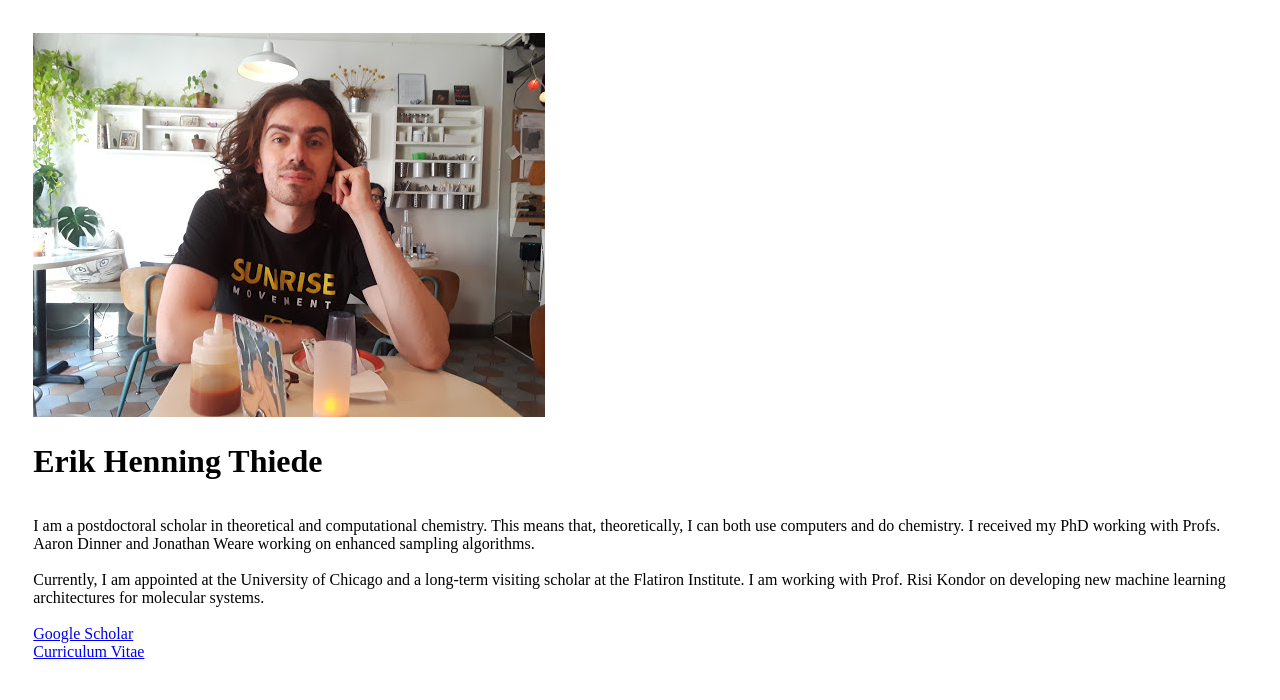
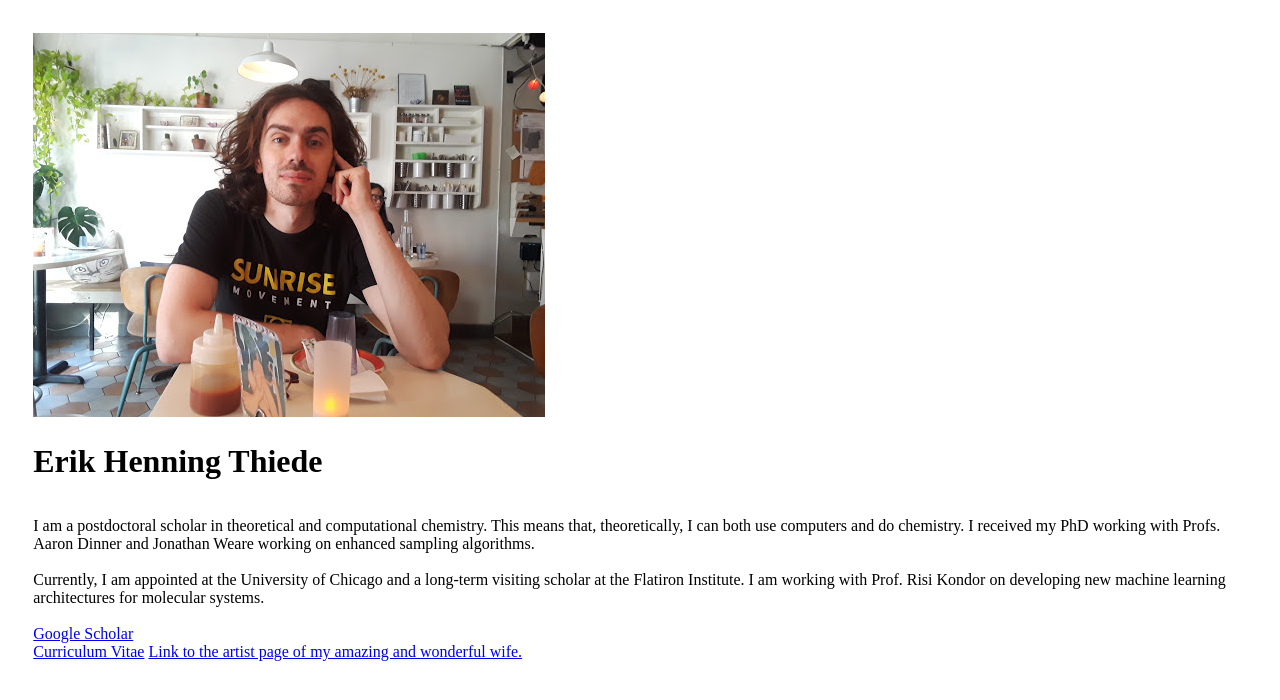
Before and after one commit to ehthiede/ehthiede.github.io, a plain HTML site: page index.html in a window 1280 px wide. Drawn offline with Linux system fonts and the light colour scheme.

Commit message:
Added link to Serafina's page

```diff
--- a/index.html
+++ b/index.html
@@ -22,6 +22,7 @@
             <a href="https://scholar.google.com/citations?user=VPp8mhAAAAAJ&hl=en">Google Scholar</a>
             <br />
             <a href="ehthiede_cv.pdf">Curriculum Vitae</a>
+            <a href="https://serafinaha.wixsite.com/byserafina">Link to the artist page of my amazing and wonderful wife.</a>
         </p>
     </body>
 </html>
```
